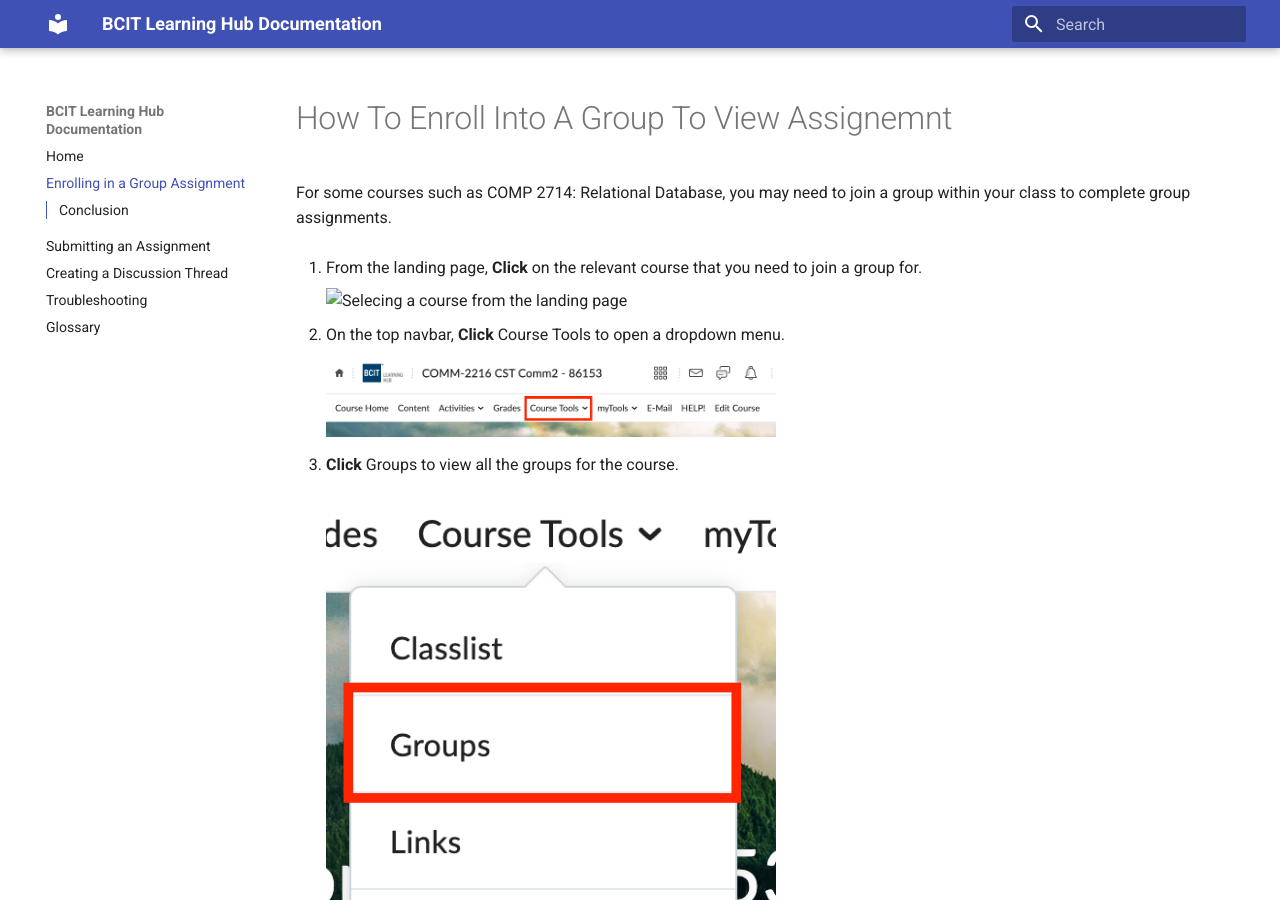
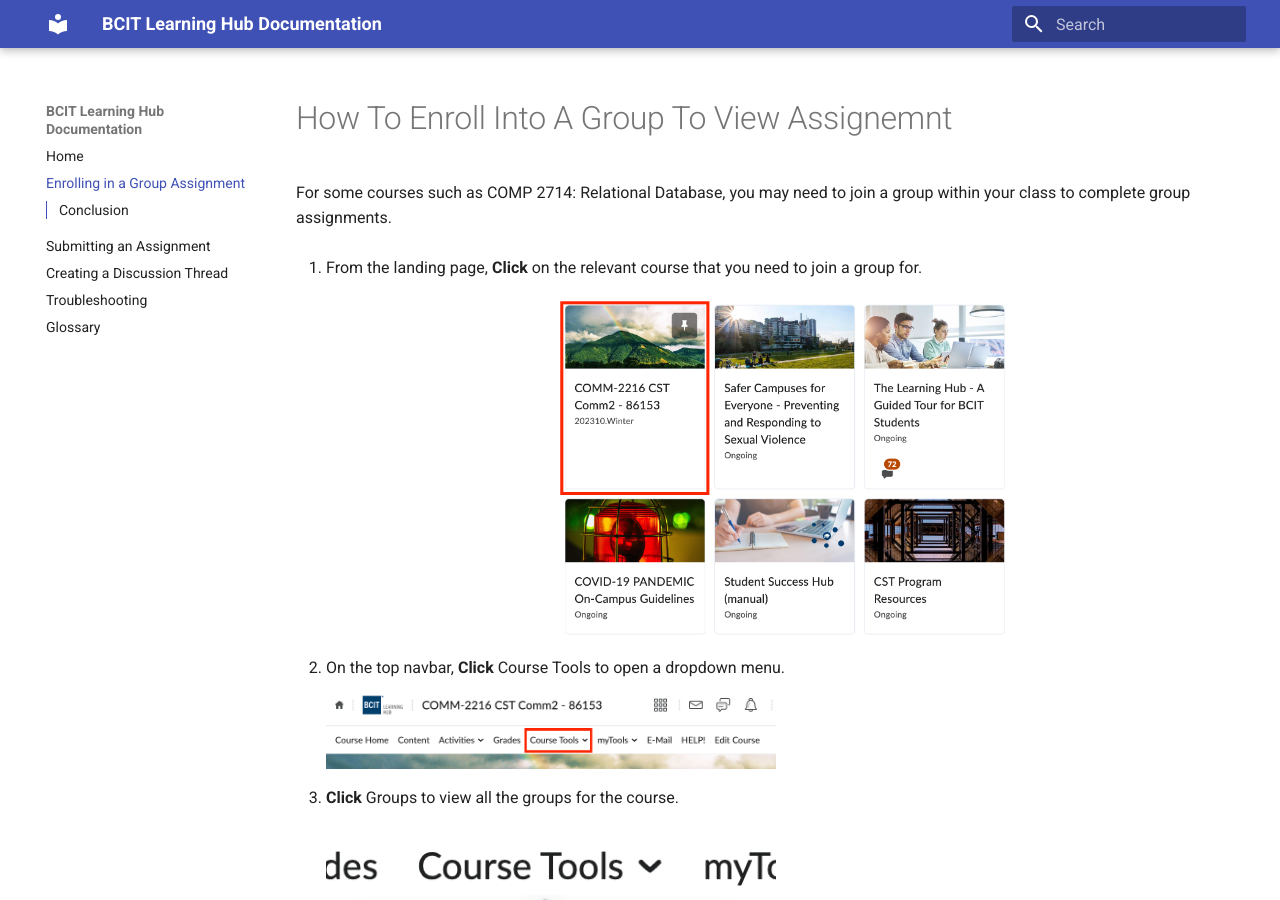
Before and after one commit to jaason-shi/learning-hub-user-documentation, an MkDocs documentation site: the page built from docs/task1.md, in a window 1280 px wide and 900 px high. Built offline with MkDocs 1.6.1 and Material for MkDocs 9.7.7, drawn with Linux system fonts in a browser that asks for light colours.

Commit message:
add figure markdown

```diff
--- a/docs/task1.md
+++ b/docs/task1.md
@@ -4,7 +4,9 @@
 
 1. From the landing page, **Click** on the relevant course that you need to join a group for.
 
-    ![Selecing a course from the landing page](./docs/photos/enroll-group/course-select.png){width="450"}
+    <figure markdown>
+        ![Selecing a course from the landing page](\photos/enroll-group/course-select.png){width="450"}
+    </figure>
 
 2. On the top navbar, **Click** Course Tools to open a dropdown menu.
 
```
